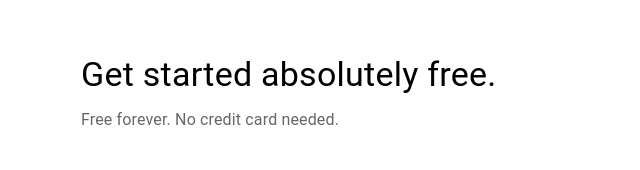
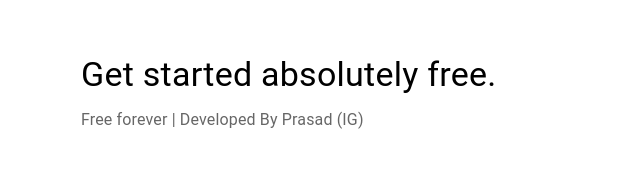
Before and after one commit to INNOVATIVEGAMER/cometwallet, a Next.js app: page /register in a window 1280 px wide. Shown: the part 123-293 px from the top of the page, without its empty margins (319-959 px from the left). Built offline with nearby package versions, Linux system fonts and the light colour scheme.

Commit message:
Added my name on register page

```diff
--- a/pages/register.js
+++ b/pages/register.js
@@ -29,7 +29,7 @@ export default function Register() {
               Get started absolutely free.
             </Typography>
             <Typography sx={{ color: "text.secondary" }}>
-              Free forever. No credit card needed.
+              Free forever | Developed By Prasad (IG)
             </Typography>
           </Box>
 
```
